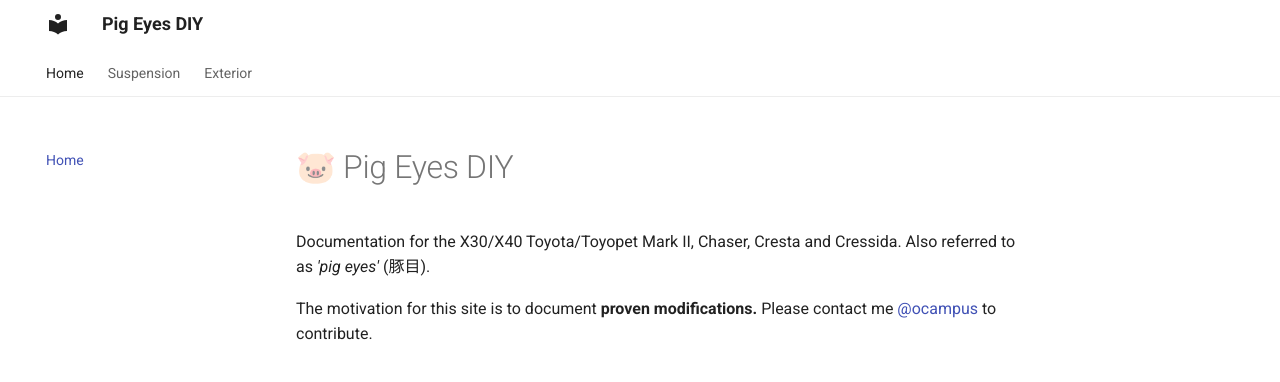
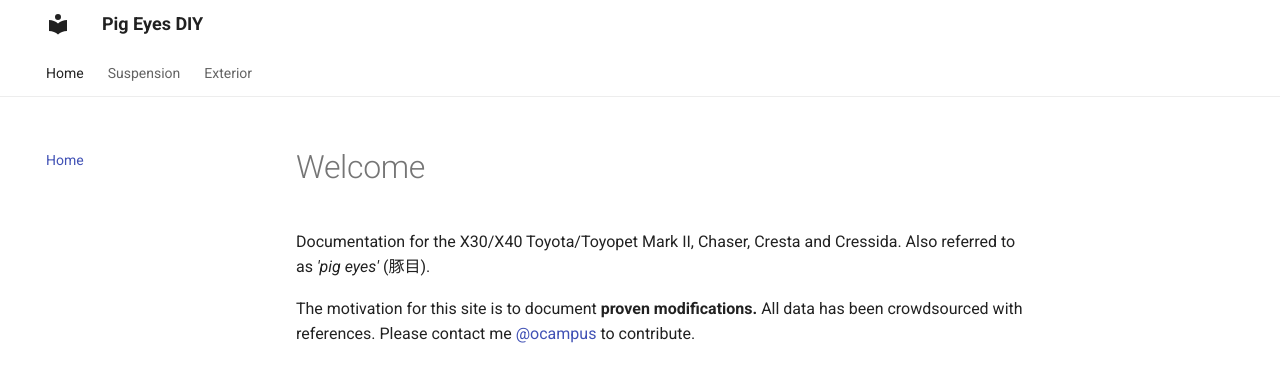
Before and after one commit to ocampco/pig-eyes-diy, an MkDocs documentation site: the page built from docs/index.md, in a window 1280 px wide. Shown: the top 382 px of the page. Built offline with MkDocs 1.6.1 and Material for MkDocs 9.7.7, drawn with Linux system fonts in a browser that asks for light colours.

Commit message:
Update doc

```diff
--- a/docs/index.md
+++ b/docs/index.md
@@ -1,5 +1,5 @@
-# :pig: Pig Eyes DIY
+# Welcome
 
 Documentation for the X30/X40 Toyota/Toyopet Mark II, Chaser, Cresta and Cressida. Also referred to as _'pig eyes'_ (豚目).
 
-The motivation for this site is to document **proven modifications.** Please contact me [@ocampus](https://www.instagram.com/ocampus/) to contribute.
+The motivation for this site is to document **proven modifications.** All data has been crowdsourced with references. Please contact me [@ocampus](https://www.instagram.com/ocampus/) to contribute.
```
